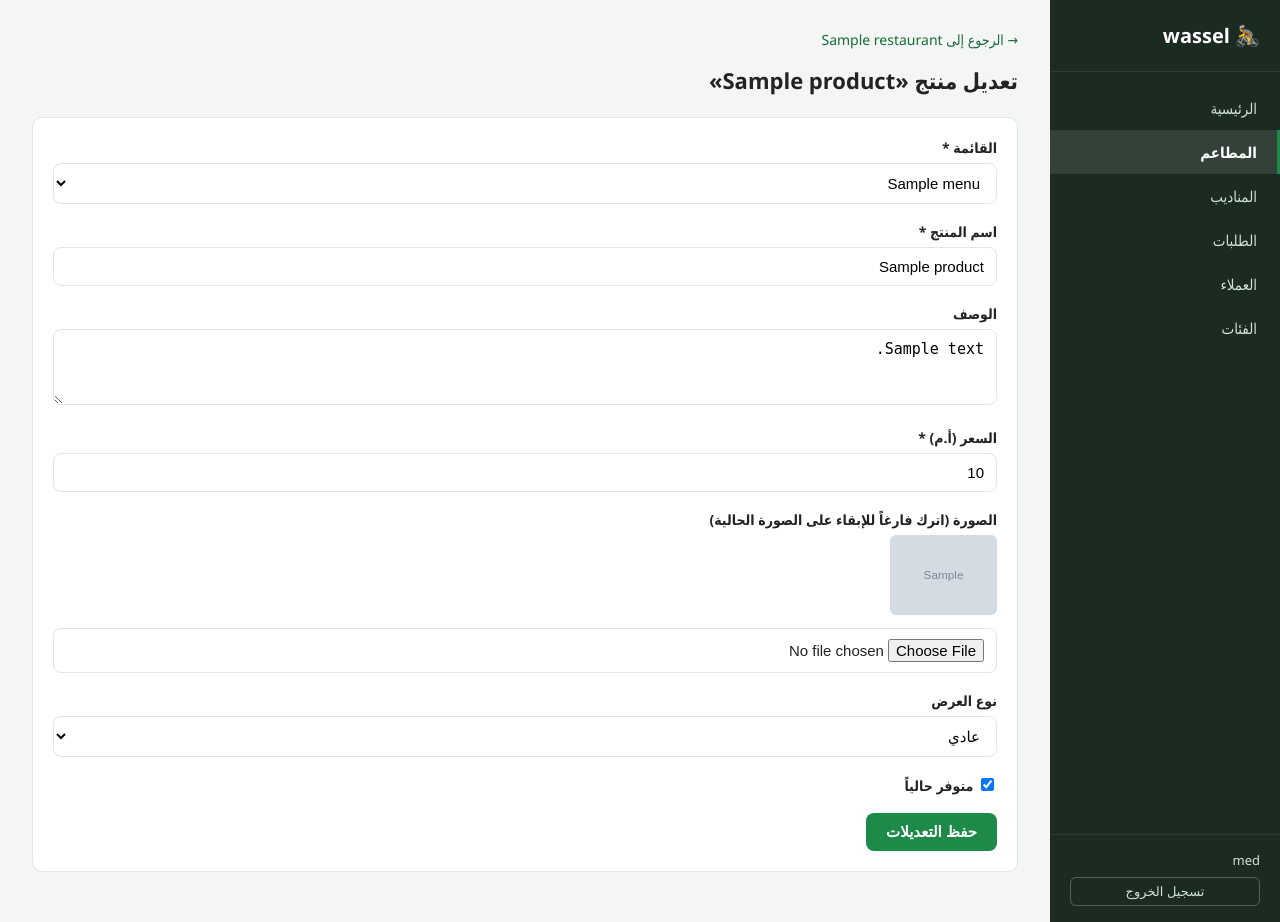
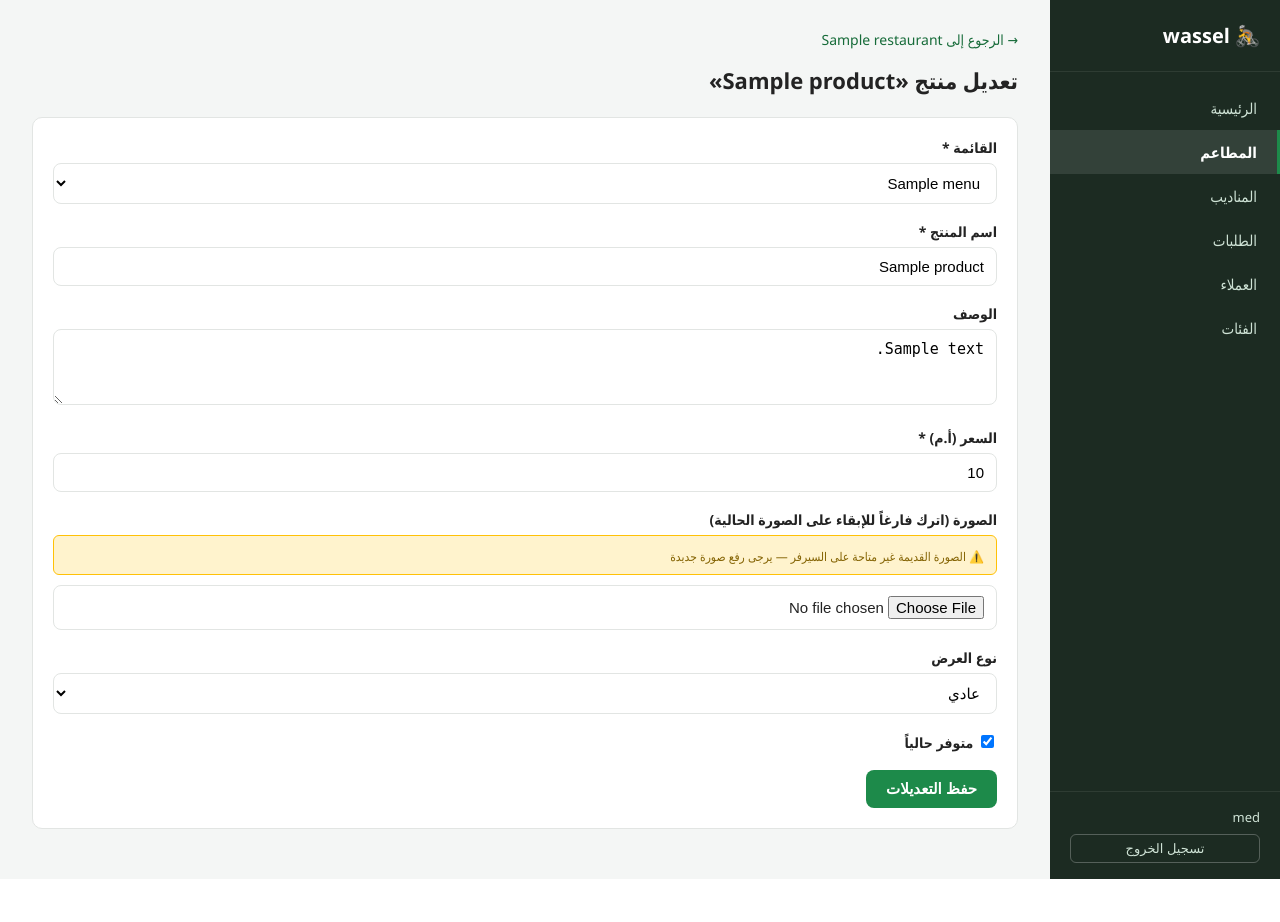
Before and after one commit to MEDMOUSSA-AI/wassel-backend, a Django app: page /dashboard/products/1/edit/ in a window 1280 px wide. After the commit the page ends 879 px from the top, so only its background shows below. Run offline with Django 5.2, Linux system fonts and the light colour scheme; a user stored in the database is signed in; tables that the repository leaves empty hold one stand-in row (values such as "Sample post"); grey boxes marked "Sample" are stand-in pictures.

Commit message:
Update product_form.html

```diff
--- a/dashboard/templates/dashboard/product_form.html
+++ b/dashboard/templates/dashboard/product_form.html
@@ -39,26 +39,47 @@
             <input type="text" id="name" name="name"
                    value="{% if edit_mode %}{{ product.name }}{% endif %}" required>
         </div>
+
         <div class="field">
             <label for="description">الوصف</label>
             <textarea id="description" name="description" rows="3">{% if edit_mode %}{{ product.description|default:'' }}{% endif %}</textarea>
         </div>
+
         <div class="field">
             <label for="price">السعر (أ.م) *</label>
-            <!-- stringformat:"f" يحوّل 65,00 إلى 65.000000 ثم نزيل الأصفار بـ JS -->
             <input type="number" step="0.01" min="0.01" id="price" name="price"
                    value="{% if edit_mode %}{{ product.price|stringformat:'f' }}{% endif %}" required>
         </div>
+
         <div class="field">
-            <label for="image">الصورة{% if edit_mode and product.image %} (اترك فارغاً للإبقاء على الصورة الحالية){% endif %}</label>
+            <label for="image">
+                الصورة{% if edit_mode and product.image %} (اترك فارغاً للإبقاء على الصورة الحالية){% endif %}
+            </label>
+
+            {# ✅ عرض الصورة الحالية مع التحقق من نوعها #}
             {% if edit_mode and product.image %}
-            <div style="margin-bottom:8px;">
-                <img src="{{ product.image.url }}" alt="{{ product.name }}"
-                     style="max-width:120px; max-height:80px; border-radius:6px; object-fit:cover;">
-            </div>
+                {% with img_url=product.image.url %}
+                    {% if "http" in img_url %}
+                    <div style="margin-bottom:10px;">
+                        <img src="{{ img_url }}" alt="{{ product.name }}"
+                             style="max-width:120px;max-height:80px;border-radius:6px;object-fit:cover;
+                                    display:block;margin-bottom:4px;">
+                        <span style="font-size:11px;color:#27ae60;">✅ صورة Cloudinary</span>
+                    </div>
+                    {% else %}
+                    <div style="margin-bottom:10px; padding:8px 12px; background:#fff3cd;
+                                border:1px solid #ffc107; border-radius:6px;">
+                        <span style="font-size:12px;color:#856404;">
+                            ⚠️ الصورة القديمة غير متاحة على السيرفر — يرجى رفع صورة جديدة
+                        </span>
+                    </div>
+                    {% endif %}
+                {% endwith %}
             {% endif %}
+
             <input type="file" id="image" name="image" accept="image/*">
         </div>
+
         <div class="field">
             <label for="display_type">نوع العرض</label>
             <select id="display_type" name="display_type" onchange="toggleDiscountField()">
@@ -70,11 +91,13 @@
                 {% endfor %}
             </select>
         </div>
+
         <div class="field" id="discount-field" style="display:none;">
             <label for="discount_percent">نسبة الخصم (%)</label>
             <input type="number" min="0" max="100" id="discount_percent" name="discount_percent"
                    value="{% if edit_mode %}{{ product.discount_percent|default:0 }}{% else %}0{% endif %}">
         </div>
+
         <div class="field">
             <label>
                 <input type="checkbox" name="is_available"
@@ -105,18 +128,15 @@
         if (!displayType || !discountField) return;
         var isDiscount = displayType.value === 'discount';
         discountField.style.display = isDiscount ? '' : 'none';
-        // required فقط عند الظهور — هذا يحل خطأ "not focusable"
         discountInput.required = isDiscount;
     }
 
-    // تحويل السعر من 65.000000 إلى 65 عند التحميل
     var priceInput = document.getElementById('price');
     if (priceInput && priceInput.value) {
         var parsed = parseFloat(priceInput.value);
         if (!isNaN(parsed)) priceInput.value = parsed;
     }
 
-    // تشغيل عند التحميل لإظهار الحقول الصحيحة
     toggleDiscountField();
     {% if not edit_mode %}toggleNewMenuField();{% endif %}
 </script>
```
